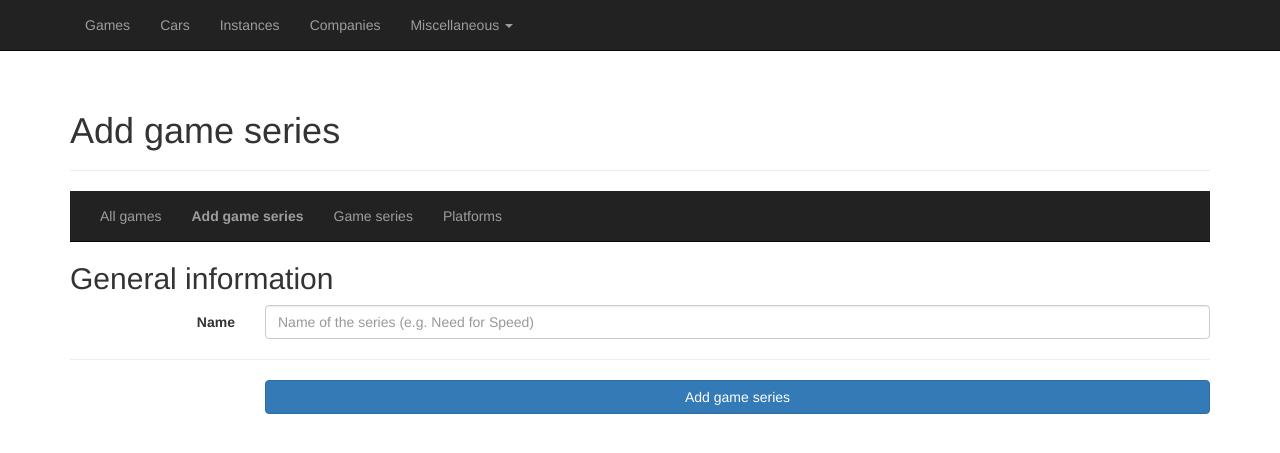
After one commit to PanVidla/car-database-v2, a Flask app: page /games/game-series/add-game-series in a window 1280 px wide. The commit adds this page. Shown: the top 453 px of the page. Run offline with Flask 2, Linux system fonts and the light colour scheme; parts of the project's set-up code (start-up, migrations or seed data) failed here and were passed over; some libraries are stand-ins or nearby versions.

Commit message:
Added functionality for GameSeries.

```diff
--- a/general/forms_games.py
+++ b/general/forms_games.py
@@ -1,6 +1,44 @@
 from flask_wtf import FlaskForm
 from wtforms import StringField, BooleanField, SelectField, DateField, SubmitField
 from wtforms.validators import DataRequired, Optional
+
+from general.models.misc import Company
+
+
+class GameForm(FlaskForm):
+
+    # General
+    name_full = StringField("Full name", validators=[DataRequired()])
+    name_display = StringField("Display name", validators=[DataRequired()])
+    name_short = StringField("Short name", validators=[DataRequired()])
+
+    developer_id = SelectField("Developed by", coerce=int)
+    game_series_id = SelectField("Part of series", coerce=int)
+
+    # Initialization
+    def __init__(self, *args, **kwargs):
+        super(GameForm, self).__init__(*args, **kwargs)
+
+        self.developer_id.choices = [(company.id, "{}".format(company.name_display))
+                                      for company
+                                      in Company.query
+                                     .filter(Company.is_game_developer == True)
+                                     .order_by(Company.name_display.asc()).all()]
+
+
+class GameSeriesForm(FlaskForm):
+
+    # General
+    name = StringField("Name", validators=[DataRequired()])
+
+
+class GameSeriesAddForm(GameSeriesForm):
+
+    submit = SubmitField("Add game series")
+
+
+class GameSeriesEditForm(GameSeriesForm):
+    submit = SubmitField("Edit game series")
 
 
 class PlatformForm(FlaskForm):
@@ -8,7 +46,7 @@ class PlatformForm(FlaskForm):
     # General
     name_full = StringField("Full name", validators=[DataRequired()])
     name_display = StringField("Display name", validators=[DataRequired()])
-    name_short = StringField("Short name", validators=[Optional()])
+    name_short = StringField("Short name", validators=[DataRequired()])
 
 
 class PlatformAddForm(PlatformForm):
--- a/general/routes_games.py
+++ b/general/routes_games.py
@@ -2,8 +2,8 @@
 from flask import render_template, flash, redirect, url_for
 
 from general import cardb, database
-from general.forms_games import PlatformAddForm, PlatformEditForm
-from general.models.game import Game, Platform
+from general.forms_games import PlatformAddForm, PlatformEditForm, GameSeriesAddForm, GameSeriesEditForm
+from general.models.game import Game, Platform, GameSeries
 
 
 @cardb.route("/games/", methods=['GET'])
@@ -19,6 +19,18 @@ def overview_games():
                            viewing="games")
 
 
+@cardb.route("/games/game-series", methods=['GET'])
+def overview_game_series():
+
+    game_series = GameSeries.query.order_by(GameSeries.name.asc()).all()
+
+    return render_template("games_overview_game_series.html",
+                           title="All game series",
+                           heading="All game series",
+                           game_series=game_series,
+                           viewing="game_series")
+
+
 @cardb.route("/games/platforms", methods=['GET'])
 def overview_platforms():
 
@@ -29,6 +41,34 @@ def overview_platforms():
                            heading="Platforms",
                            platforms=platforms,
                            viewing="platforms")
+
+
+# Add game series
+@cardb.route("/games/game-series/add-game-series", methods=['GET', 'POST'])
+def add_game_series():
+
+    form = GameSeriesAddForm()
+
+    if form.validate_on_submit():
+
+        new_game_series = GameSeries()
+        form.populate_obj(new_game_series)
+
+        try:
+            database.session.add(new_game_series)
+            database.session.commit()
+        except RuntimeError:
+            flash("There was a problem adding a new game series to the database.", "danger")
+            return redirect(url_for("add_game_series"))
+
+        flash("{} has been successfully added to the database.".format(new_game_series.name), "success")
+        return redirect(url_for("overview_game_series"))
+
+    return render_template("games_form_game_series.html",
+                           title="Add game series",
+                           heading="Add game series",
+                           form=form,
+                           viewing="game_series")
 
 
 # Add platform
@@ -62,7 +102,34 @@ def add_platform():
                            viewing="platforms")
 
 
-# Edit company
+# Edit game series
+@cardb.route("/games/game-series/edit-game-series/<id>", methods=['GET', 'POST'])
+def edit_game_series(id):
+
+    game_series = GameSeries.query.get(id)
+    form = GameSeriesEditForm(obj=game_series)
+
+    if form.validate_on_submit():
+
+        form.populate_obj(game_series)
+
+        try:
+            database.session.commit()
+        except RuntimeError:
+            flash("There was a problem editing {}.".format(game_series.name), "danger")
+            return redirect(url_for("edit_game_series", id=game_series.id))
+
+        flash("{} has been successfully edited.".format(game_series.name, "success"))
+        return redirect(url_for("detail_game_series", id=game_series.id))
+
+    return render_template("games_form_game_series.html",
+                           title="Edit game series",
+                           heading="Edit game series",
+                           form=form,
+                           viewing="game_series")
+
+
+# Edit platform
 @cardb.route("/games/platforms/edit-platform/<id>", methods=['GET', 'POST'])
 def edit_platform(id):
 
@@ -91,7 +158,25 @@ def edit_platform(id):
                            viewing="platforms")
 
 
-# Delete company
+# Delete game series
+@cardb.route("/games/game-series/delete-game-series/<id>", methods=['GET', 'POST'])
+def delete_game_series(id):
+
+    game_series = GameSeries.query.get(id)
+
+    try:
+        database.session.delete(game_series)
+        database.session.commit()
+
+    except RuntimeError:
+        flash("There was a problem with deleting {}.".format(game_series.name), "danger")
+        return redirect(url_for("detail_game_series", id=game_series.id))
+
+    flash("{} has been successfully deleted.".format(game_series.name), "success")
+    return redirect(url_for("overview_game_series"))
+
+
+# Delete platform
 @cardb.route("/games/platforms/delete-platform/<id>", methods=['GET', 'POST'])
 def delete_platform(id):
 
@@ -111,6 +196,19 @@ def delete_platform(id):
     return redirect(url_for("overview_platforms"))
 
 
+# Game series detail
+@cardb.route("/games/game-series/detail/<id>", methods=['GET', 'POST'])
+def detail_game_series(id):
+
+    game_series = GameSeries.query.get(id)
+
+    return render_template("games_detail_game_series.html",
+                           title="{}".format(game_series.name),
+                           heading="{}".format(game_series.name),
+                           game_series=game_series,
+                           viewing="game_series")
+
+
 # Platform detail
 @cardb.route("/games/platforms/detail/<id>", methods=['GET', 'POST'])
 def detail_platform(id):
--- a/general/templates/games_base.html
+++ b/general/templates/games_base.html
@@ -20,6 +20,10 @@
                         {% if viewing == "platforms" %}
                         <li><a class="hover-underline-animation" href="{{ url_for('add_platform') }}"><strong>Add platform</strong></a></li>
                         {% endif %}
+                        {% if viewing == "game_series" %}
+                        <li><a class="hover-underline-animation" href="{{ url_for('add_game_series') }}"><strong>Add game series</strong></a></li>
+                        {% endif %}
+                        <li><a class="hover-underline-animation" href="{{ url_for('overview_game_series') }}">Game series</a></li>
                         <li><a class="hover-underline-animation" href="{{ url_for('overview_platforms') }}">Platforms</a></li>
                         {% if platform %}
                         <li class="active"><a href="#">{{ platform.name_display }}</a></li>
--- /dev/null
+++ b/general/templates/games_form_game_series.html
@@ -0,0 +1,30 @@
+{% extends "games_base.html" %}
+
+{% block games_content %}
+
+    <div>
+        <form role="form" class="form-horizontal" method="post">
+
+        {{ form.hidden_tag() }}
+
+        <h2>General information</h2>
+        <div class="form-group">
+            <div>
+                <label class="col-sm-2 control-label">{{ form.name.label }}</label>
+                <div class="col-sm-10">
+                    {{ form.name(class_="form-control", placeholder="Name of the series (e.g. Need for Speed)") }}
+                </div>
+            </div>
+        </div>
+
+        <hr>
+
+        <div class="form-group">
+            <div class="col-sm-offset-2 col-sm-10">
+              {{ form.submit(class_="btn btn-primary btn-block") }}
+            </div>
+        </div>
+    </form>
+    </div>
+
+{% endblock %}
```
Also changed, not shown: general/templates/games_detail_game_series.html (added, +97 -0 lines), general/templates/games_overview_game_series.html (added, +28 -0 lines).
